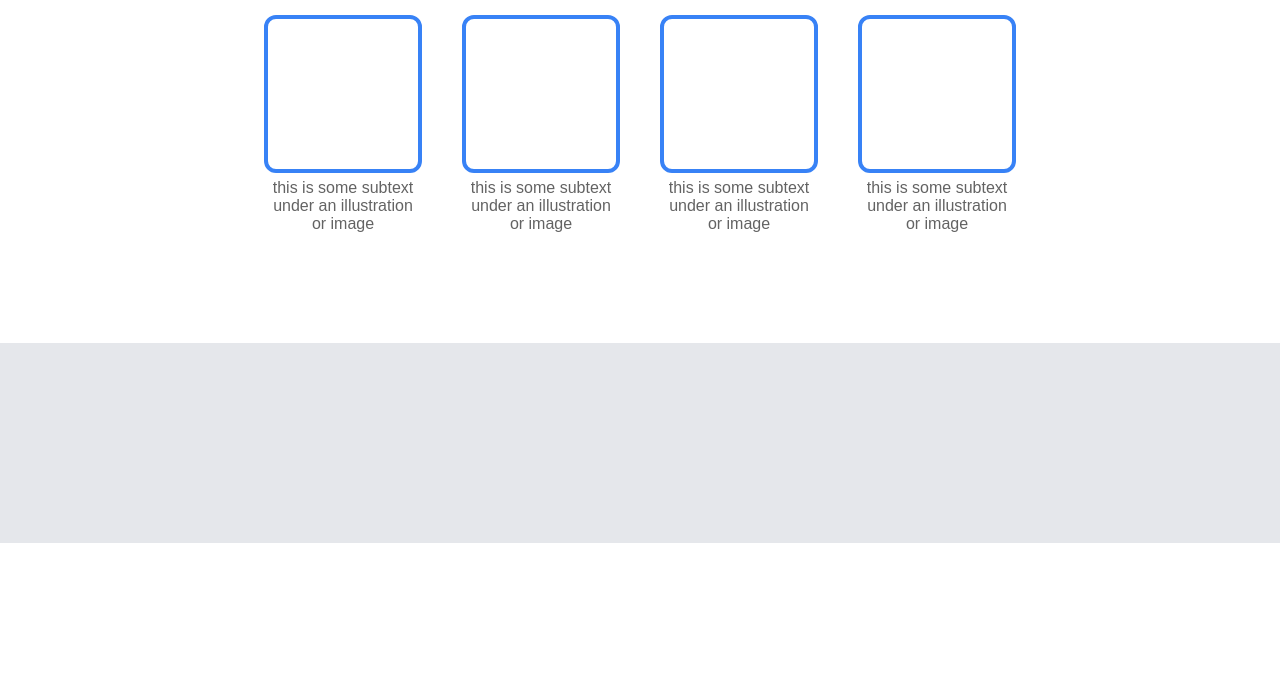
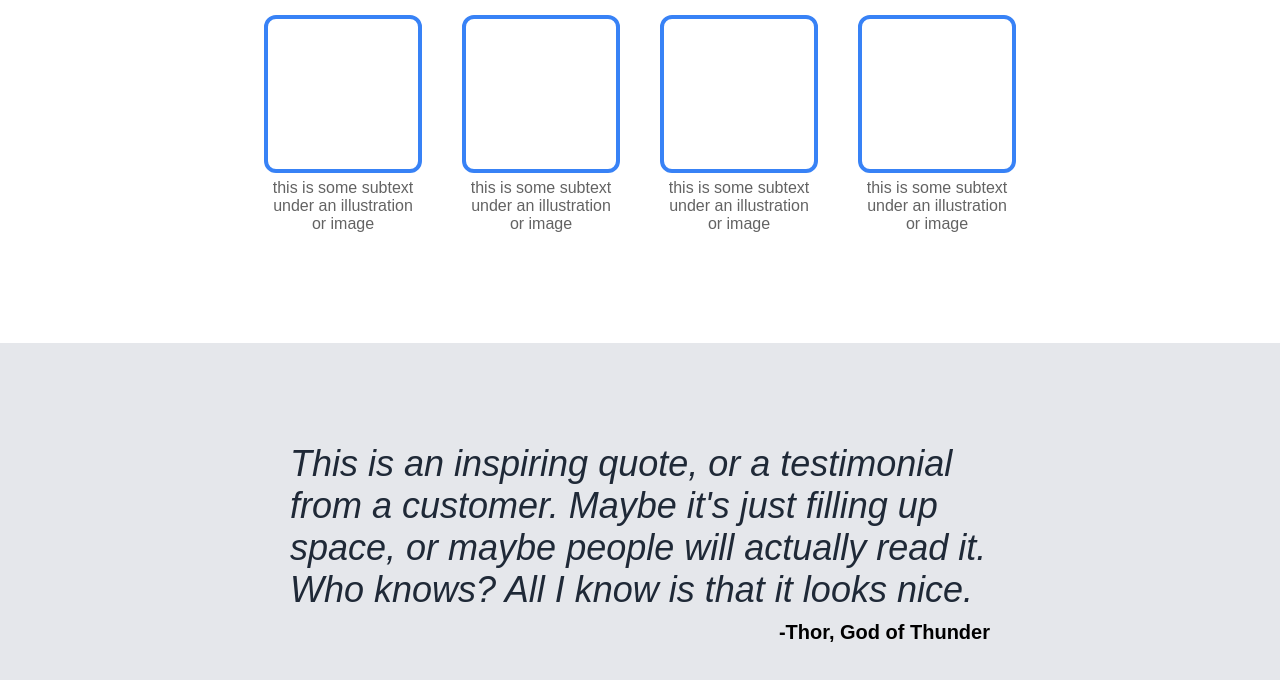
Before and after one commit to ishaan-jamdar/flexbox-practice-homepage, a plain HTML site: page index.html in a window 1280 px wide. Shown: the part 572-1252 px from the top of the page. Before the commit the page ends 1115 px from the top, so only its background shows below. Drawn offline with Linux system fonts and the light colour scheme.

Commit message:
added quote

```diff
--- a/css/style.css
+++ b/css/style.css
@@ -120,7 +120,27 @@ button a {
 
 .quote-section {
   display: flex;
-  justify-content: center;
+  flex-direction: column;
+  align-items: center;
   padding: 100px 0;
   background: #e5e7eb;
 }
+
+.quote {
+  font-size: 36px;
+  color: #1f2937;
+  font-style: italic;
+  font-weight: 100;
+  max-width: 700px;
+}
+
+.thor {
+  display: flex;
+  width: 700px;
+  justify-content: flex-end;
+}
+
+h6 {
+  font-size: 20px;
+  margin: 0;
+}
--- a/index.html
+++ b/index.html
@@ -52,6 +52,12 @@
       </div>
     </div>
     <div class="quote-section">
+      <p class="quote">This is an inspiring quote, or a testimonial from a customer. Maybe it's just filling up space, or maybe people will actually read it. Who knows? All I know is that it looks nice.</p>
+      <div class="thor">
+        <h6>-Thor, God of Thunder</h6>
+      </div>
+    </div>
+    <div class="action">
 
     </div>
   </div>
```
